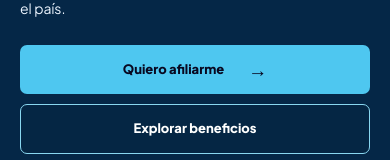
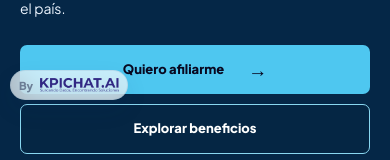
Before and after one commit to Milocam35/iaencolombia-web, a Next.js app: page / in a window 390 px wide. Shown: the part 680-840 px from the top of the page. Built offline with nearby package versions, Linux system fonts and the light colour scheme; no server answers.

Commit message:
feat: add global By KpiChat.ai signature

```diff
--- /dev/null
+++ b/scripts/kpichat-browser.mjs
@@ -0,0 +1,38 @@
+// Read-only local browser verification of the built global signature; no login or backend.
+import assert from 'node:assert/strict';
+import { spawn } from 'node:child_process';
+import { createServer } from 'node:net';
+import { once } from 'node:events';
+import { readFile, mkdir, writeFile } from 'node:fs/promises';
+import { resolve, join } from 'node:path';
+import { pathToFileURL } from 'node:url';
+import { createHash } from 'node:crypto';
+const root=resolve(import.meta.dirname,'..');
+const name=JSON.parse(await readFile(join(root,'package.json'),'utf8')).name;
+const app=name==='plataforma-acia'?'admin':name==='acia-member-portal'?'portal':'web';
+const routes=app==='web'?['/papers','/normatividad','/comunicados','/politica-tratamiento-datos','/missing-credit-review-page']:app==='admin'?['/login','/activate-account','/restablecer-contrasena','/dashboard']:['/login','/activar','/recuperar-contrasena','/inicio'];
+const {chromium}=await import(pathToFileURL(process.env.ACIA_MAIL_PLAYWRIGHT_MODULE).href);
+const reserve=createServer();reserve.listen(0,'127.0.0.1');await once(reserve,'listening');const port=reserve.address().port;await new Promise(r=>reserve.close(r));
+const origin=`http://127.0.0.1:${port}`;
+const args=app==='web'?['node_modules/next/dist/bin/next','start','--hostname','127.0.0.1','--port',String(port)]:['node_modules/vite/bin/vite.js','preview','--host','127.0.0.1','--port',String(port),'--strictPort'];
+const server=spawn(process.execPath,args,{cwd:root,stdio:'ignore',windowsHide:true,env:{...process.env,NEXT_TELEMETRY_DISABLED:'1',NEXT_PUBLIC_ACIA_API_URL:'https://api.example.test'}});
+let browser;
+const output=join(root,'docs/review/kpichat-credit');await mkdir(output,{recursive:true});
+try{
+ let ready=false;for(let i=0;i<80;i++){assert.equal(server.exitCode,null);try{if((await fetch(origin+routes[0])).ok){ready=true;break;}}catch{}await new Promise(r=>setTimeout(r,200));}assert(ready);
+ const asset=await fetch(origin+'/brand/kpichat-blue.png');assert.equal(asset.status,200);assert.equal(createHash('sha256').update(Buffer.from(await asset.arrayBuffer())).digest('hex'),'c35d976601b061cb90ff765937aaf45e2bb02ca5a0091cf2979a9ca93b65c125');
+ browser=await chromium.launch({executablePath:process.env.ACIA_MAIL_CHROMIUM_PATH,headless:true});
+ const context=await browser.newContext({viewport:{width:1440,height:1000}});
+ const external=[];await context.route('**/*',route=>{if(new URL(route.request().url()).origin!==origin){external.push(new URL(route.request().url()).hostname);return route.abort();}assert(['GET','HEAD'].includes(route.request().method()));return route.continue();});
+ const page=await context.newPage();const errors=[];page.on('pageerror',e=>errors.push(e.message));
+ for(const route of routes){await page.goto(origin+route);const badge=page.locator('.kpichat-signature');await badge.waitFor();assert.equal(await badge.count(),1);const link=badge.getByRole('link');assert.equal(await link.getAttribute('href'),'https://www.kpichat.ai');assert.equal(await link.getAttribute('target'),'_blank');assert.equal(await link.getAttribute('rel'),'noopener noreferrer');}
+ await page.goto(origin+routes[0]);
+ const badge=page.locator('.kpichat-signature');await badge.waitFor();const link=badge.getByRole('link');
+ await badge.locator('img').evaluate(async img=>{if(!img.complete)await new Promise((r,j)=>{img.onload=r;img.onerror=j;});if(!img.naturalWidth||!img.naturalHeight)throw new Error('Brand asset not loaded');});
+ for(const width of [1440,390,320]){await page.setViewportSize({width,height:width===1440?1000:844});const box=await badge.boundingBox();assert(box.x>=0&&box.x+box.width<=width);const styles=await badge.evaluate(el=>({position:getComputedStyle(el).position,left:getComputedStyle(el).left,bottom:getComputedStyle(el).bottom,logoHeight:getComputedStyle(el.querySelector('img')).height}));assert.equal(styles.position,'fixed');assert.equal(styles.logoHeight,width===1440?'16px':'14px');assert.equal(styles.bottom,width===1440?'18px':'64px');if(width!==320){await page.screenshot({path:join(output,width===1440?'desktop.png':'mobile.png')});await badge.screenshot({path:join(output,width===1440?'signature-desktop.png':'signature-mobile.png')});}}
+ await link.focus();await page.keyboard.press('Shift+Tab');await page.keyboard.press('Tab');assert(await link.evaluate(el=>el===document.activeElement));assert.equal(await link.evaluate(el=>getComputedStyle(el).outlineStyle),'solid');
+ await page.evaluate(()=>{const modal=document.createElement('dialog');modal.id='credit-review-dialog';modal.textContent='Local presentation check';document.body.append(modal);modal.showModal();});assert.equal(await badge.evaluate(el=>getComputedStyle(el).visibility),'hidden');await page.evaluate(()=>document.querySelector('#credit-review-dialog').remove());assert.equal(await badge.evaluate(el=>getComputedStyle(el).visibility),'visible');
+ assert.deepEqual(errors,[]);
+ await writeFile(join(output,'validation.json'),JSON.stringify({app,routes,signature_count:1,reference:'https://fonomia.com/',destination:'https://www.kpichat.ai',desktop_and_mobile:'1440/390/320 PASS',local_logo_original_bytes:'PASS',keyboard_focus:'PASS',hidden_during_modal:'PASS',authentication:'no login or token injection',external_browser_requests_blocked:external,business_writes:false},null,2)+'\n');
+ console.log('KPICHAT_SIGNATURE_BROWSER=PASS; APP='+app+'; BUSINESS_WRITES=false');
+}finally{if(browser)await browser.close();if(server.exitCode===null){const exited=once(server,'exit');server.kill();await exited;}console.log('LOCAL_REVIEW_CLEANUP=PASS');}
--- a/src/app/layout.tsx
+++ b/src/app/layout.tsx
@@ -1,6 +1,7 @@
 import type { Metadata } from "next";
 import { Plus_Jakarta_Sans, JetBrains_Mono } from "next/font/google";
 import "./globals.css";
+import { KpiChatSignature } from "@/components/layout/KpiChatSignature";
 import "./public-experience.css";
 import "./opcion3.css";
 
@@ -73,6 +74,7 @@ export default function RootLayout({
       >
         <script type="application/ld+json" dangerouslySetInnerHTML={{ __html: JSON.stringify(organizationSchema).replace(/</g, "\\u003c") }} />
         {children}
+        <KpiChatSignature />
       </body>
     </html>
   );
--- /dev/null
+++ b/src/components/layout/KpiChatSignature.css
@@ -0,0 +1,32 @@
+.kpichat-signature {
+  position: fixed;
+  left: 18px;
+  bottom: max(18px, env(safe-area-inset-bottom));
+  z-index: 20;
+  display: inline-flex;
+  align-items: center;
+  gap: 7px;
+  min-height: 30px;
+  padding: 6px 9px;
+  border: 1px solid rgba(86,115,153,.13);
+  border-radius: 999px;
+  background: rgba(255,255,255,.68);
+  color: rgba(96,112,137,.88);
+  font-size: 11px;
+  font-weight: 750;
+  line-height: 1;
+  letter-spacing: 0;
+  box-shadow: 0 10px 24px rgba(29,57,95,.08);
+  -webkit-backdrop-filter: blur(12px);
+  backdrop-filter: blur(12px);
+}
+.kpichat-signature a { display: inline-flex; align-items: center; min-height: 18px; }
+.kpichat-signature a:focus-visible { outline: 2px solid #1f84fb; outline-offset: 4px; border-radius: 2px; }
+.kpichat-signature-logo { width: auto; height: 16px; display: block; }
+.kpichat-signature:hover { background: rgba(255,255,255,.86); border-color: rgba(31,132,251,.18); }
+/* Keep the global credit outside dialog focus traps and below navigation overlays. */
+body:has(dialog[open], [aria-modal="true"]) .kpichat-signature { visibility: hidden; }
+@media (max-width: 560px) {
+  .kpichat-signature { left: 10px; bottom: max(64px, env(safe-area-inset-bottom)); padding: 5px 8px; }
+  .kpichat-signature-logo { height: 14px; }
+}
--- /dev/null
+++ b/src/components/layout/KpiChatSignature.tsx
@@ -0,0 +1,11 @@
+import Image from "next/image";
+import './KpiChatSignature.css';
+
+export function KpiChatSignature() {
+  return <div className="kpichat-signature" aria-label="By KpiChat.ai">
+    <span>By</span>
+    <a href="https://www.kpichat.ai" target="_blank" rel="noopener noreferrer" aria-label="KpiChat.ai (abre una pestaña nueva)">
+      <Image src="/brand/kpichat-blue.png" alt="KpiChat.ai" width={1024} height={182} sizes="90px" className="kpichat-signature-logo" />
+    </a>
+  </div>;
+}
```
Also changed, not shown: public/brand/kpichat-blue.png (added), 6 other files (tests, documents, lock files or other folders).
